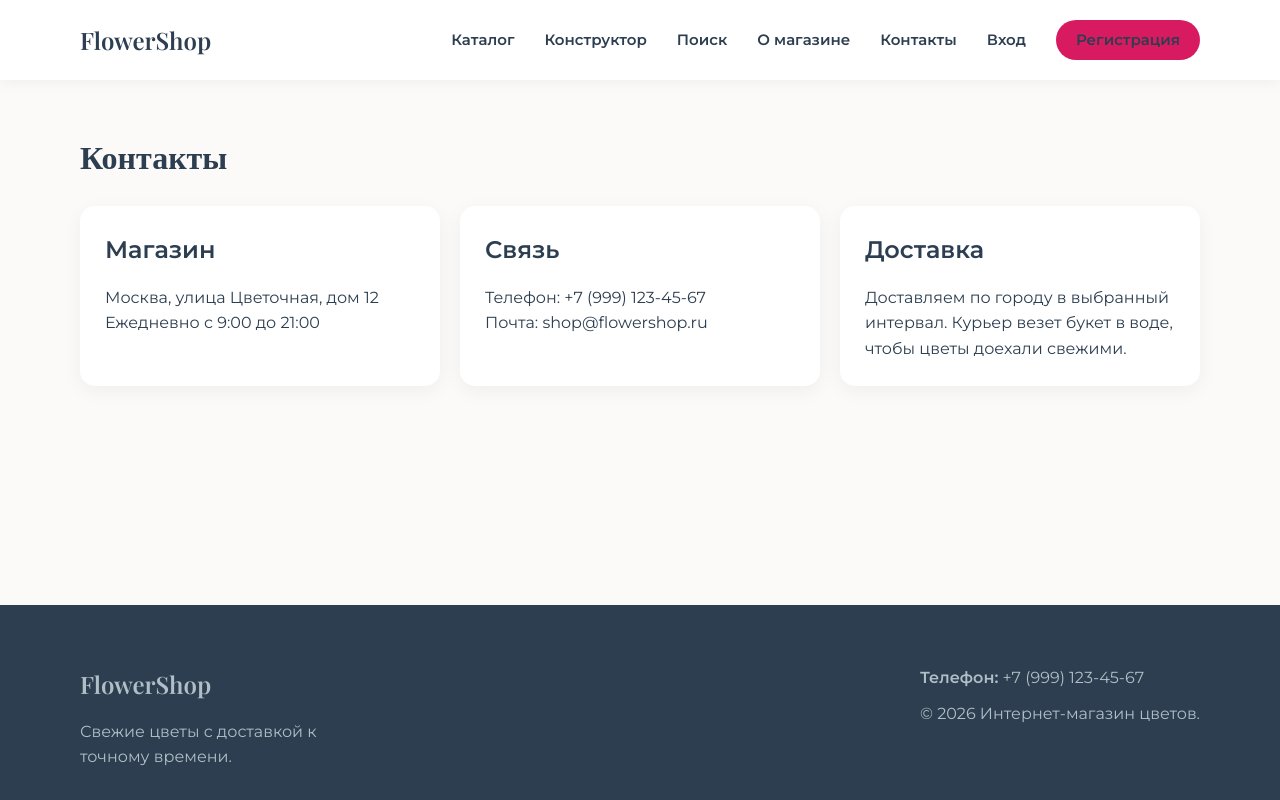
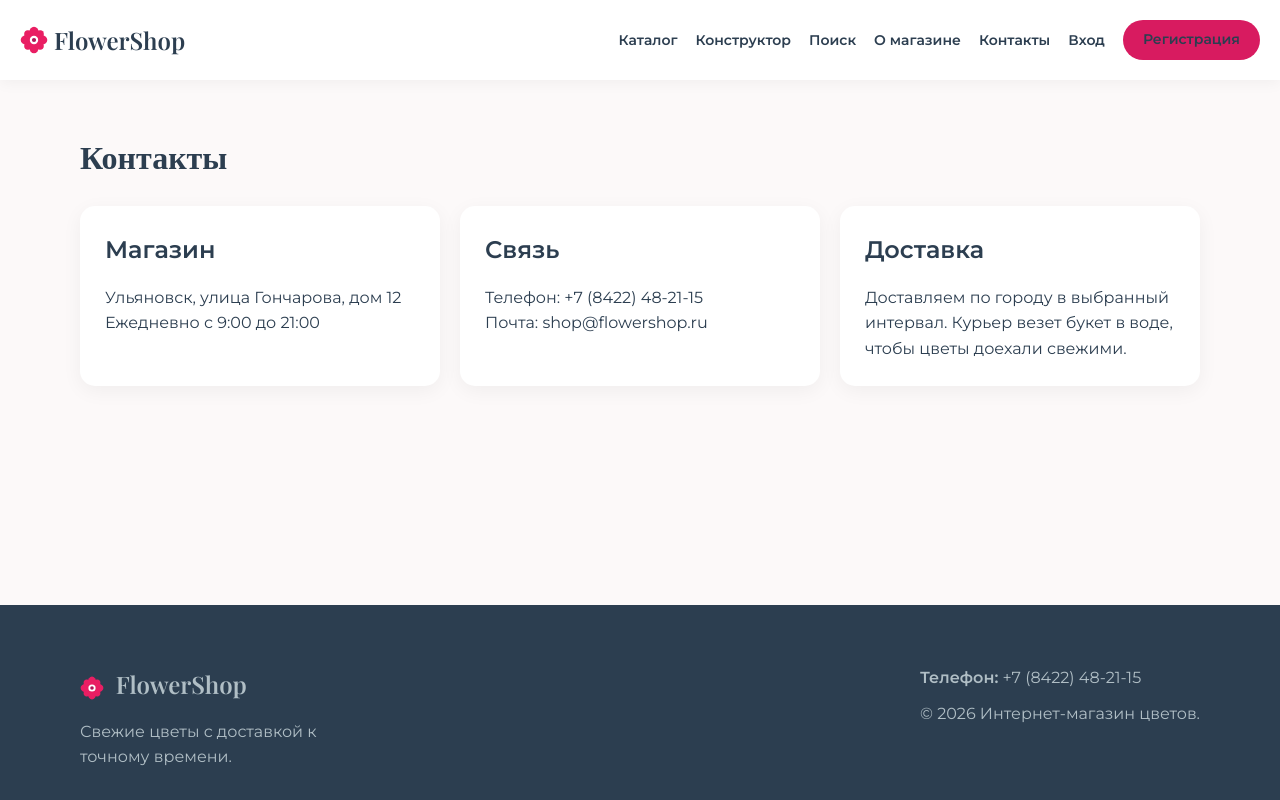
Before and after one commit to Singularity1984/somefunnytask, a Django app: page /contacts/ in a window 1280 px wide. Run offline with Django 5.2, Linux system fonts and the light colour scheme; some web fonts are replaced.

Commit message:
Поправил шапку, логотип и отступы на мобильных

```diff
--- a/static/css/style.css
+++ b/static/css/style.css
@@ -55,6 +55,7 @@ body {
     align-items: center;
     height: 80px;
     gap: 20px;
+    max-width: 1400px;
 }
 
 .logo {
@@ -63,20 +64,30 @@ body {
     font-weight: 600;
     color: var(--dark);
     text-decoration: none;
+    display: flex;
+    align-items: center;
+    min-height: 44px;
+}
+
+.logo-icon {
+    display: inline-block;
+    vertical-align: middle;
+    margin-right: 6px;
 }
 
 .main-nav {
     display: flex;
     flex-wrap: wrap;
     align-items: center;
-    gap: 30px;
+    gap: 18px;
 }
 
 .main-nav a {
     text-decoration: none;
     color: var(--dark);
     font-weight: 600;
-    font-size: 15px;
+    font-size: 14px;
+    white-space: nowrap;
     transition: color 0.3s;
 }
 
@@ -129,17 +140,6 @@ body {
     margin-top: 20px;
 }
 
-#loading {
-    padding: 15px;
-    margin-bottom: 20px;
-    text-align: center;
-    font-weight: 600;
-    color: var(--primary-ink);
-    background: var(--white);
-    border-radius: var(--radius-sm);
-    box-shadow: var(--shadow);
-}
-
 .loading-line {
     padding: 15px;
     margin-bottom: 20px;
@@ -162,6 +162,8 @@ body {
 }
 
 .card-link {
+    display: inline-block;
+    padding: 6px 0;
     color: var(--dark);
     text-decoration: none;
 }
@@ -539,7 +541,7 @@ body {
 .btn-buy:hover {
     background: var(--primary-btn);
     color: var(--white);
-    border-color: var(--primary-btn);
+    border-color: var(--primary-dark);
 }
 
 .card-btn {
@@ -708,7 +710,7 @@ body {
     padding: 10px 20px;
     background: var(--dark);
     color: var(--white);
-    border-color: var(--dark);
+    border: 2px solid var(--dark);
     border-radius: var(--radius-sm);
     text-decoration: none;
     text-align: center;
@@ -716,7 +718,7 @@ body {
 
 .btn-csv:hover {
     background: var(--primary-btn);
-    border-color: var(--primary-btn);
+    border-color: var(--primary-dark);
 }
 
 .link-muted {
@@ -1208,6 +1210,9 @@ body {
 
     .main-nav a {
         margin: 0;
+        display: flex;
+        align-items: center;
+        min-height: 44px;
     }
 
     .hero {
--- a/templates/base.html
+++ b/templates/base.html
@@ -14,7 +14,10 @@
 <body>
     <header class="site-header">
         <div class="container header-inner">
-            <a href="{% url 'catalog' %}" class="logo">FlowerShop</a>
+            <a href="{% url 'catalog' %}" class="logo">
+                <img src="{% static 'img/logo.svg' %}" alt="" width="28" height="28" class="logo-icon">
+                FlowerShop
+            </a>
             <button type="button" class="burger" id="burger-btn" aria-label="Открыть меню">
                 <span class="burger-line"></span>
                 <span class="burger-line"></span>
@@ -66,11 +69,14 @@
     <footer class="site-footer">
         <div class="container footer-inner">
             <div class="footer-info">
-                <p class="footer-logo">FlowerShop</p>
+                <p class="footer-logo">
+                    <img src="{% static 'img/logo.svg' %}" alt="" width="24" height="24" class="logo-icon">
+                    FlowerShop
+                </p>
                 <p>Свежие цветы с доставкой к точному времени.</p>
             </div>
             <div class="footer-contact">
-                <p><strong>Телефон:</strong> +7 (999) 123-45-67</p>
+                <p><strong>Телефон:</strong> +7 (8422) 48-21-15</p>
                 <p>© 2026 Интернет-магазин цветов.</p>
             </div>
         </div>
--- a/templates/contacts.html
+++ b/templates/contacts.html
@@ -6,13 +6,13 @@
     <div class="contact-grid">
         <article class="text-box">
             <h2 class="field-title">Магазин</h2>
-            <p>Москва, улица Цветочная, дом 12</p>
+            <p>Ульяновск, улица Гончарова, дом 12</p>
             <p>Ежедневно с 9:00 до 21:00</p>
         </article>
 
         <article class="text-box">
             <h2 class="field-title">Связь</h2>
-            <p>Телефон: +7 (999) 123-45-67</p>
+            <p>Телефон: +7 (8422) 48-21-15</p>
             <p>Почта: shop@flowershop.ru</p>
         </article>
 
```
Also changed, not shown: static/img/logo.svg (added).
